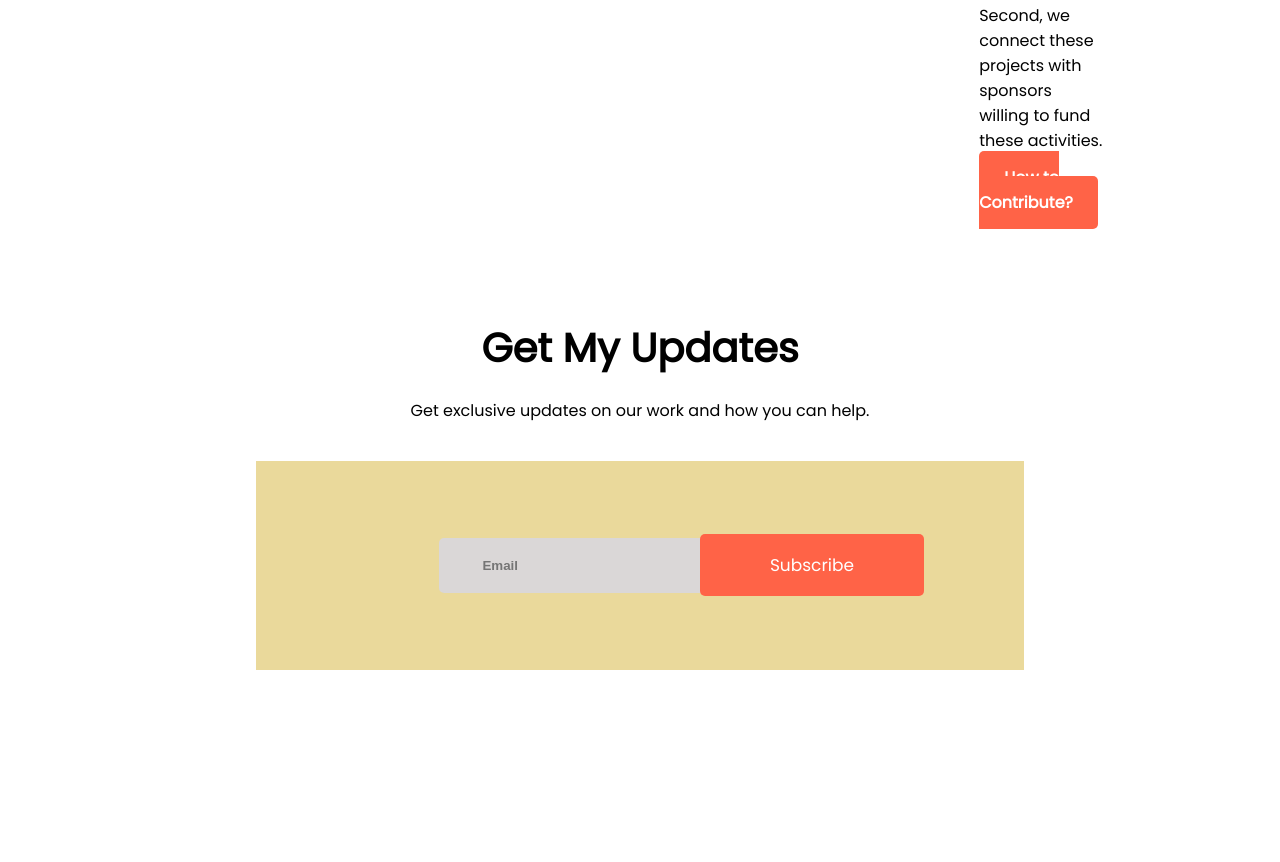
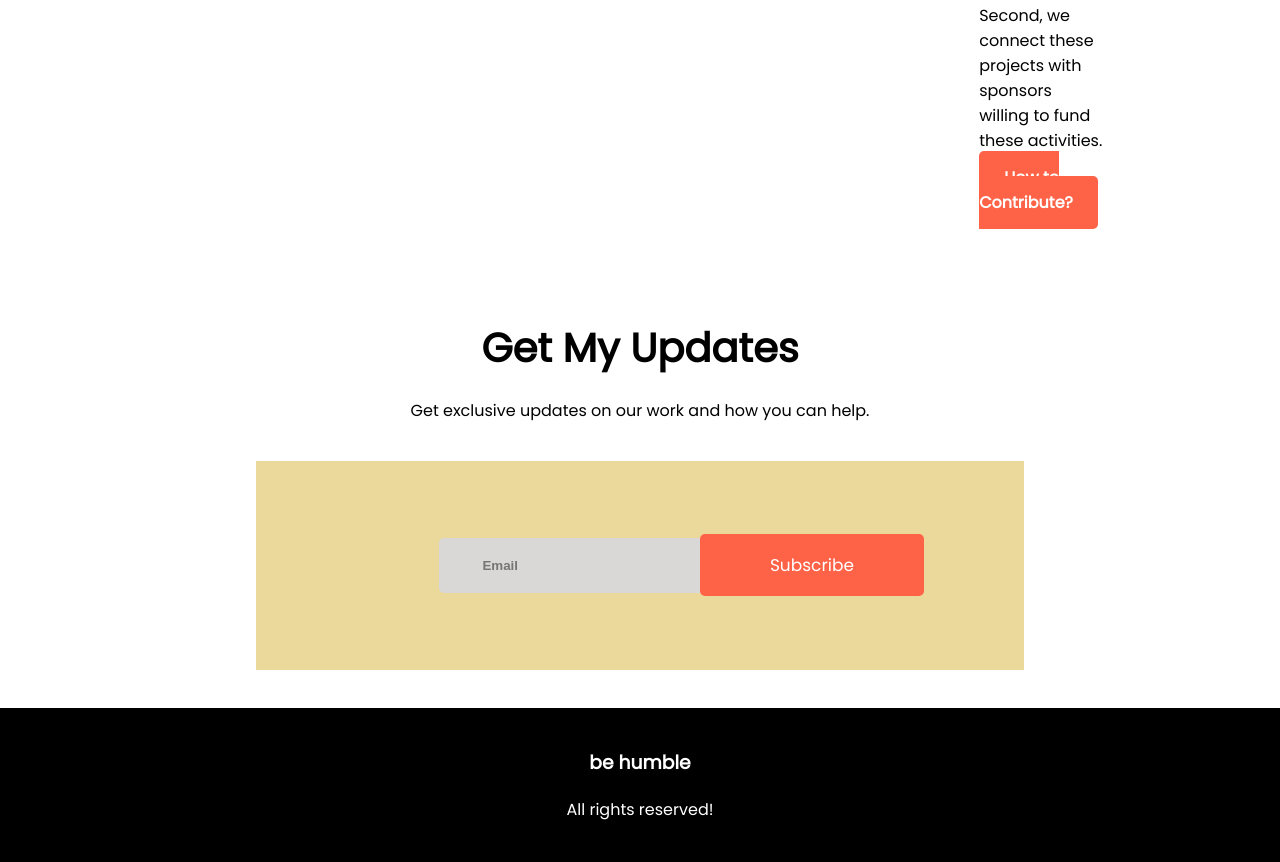
Before and after one commit to FahmidaTasmia/donate-today, a plain HTML site: page index.html in a window 1280 px wide. Shown: the part 3490-4352 px from the top of the page. Before the commit the page ends 4198 px from the top, so only its background shows below. Drawn offline with Linux system fonts and the light colour scheme.

Commit message:
footer added

```diff
--- a/index.html
+++ b/index.html
@@ -133,7 +133,10 @@
         </section>
         <!-- sign-up section end! -->
 
-
+  <footer>
+    <h3>be humble</h3>
+    <p>All rights reserved!</p>
+  </footer>
 
 </body>
 </html>
--- a/style.css
+++ b/style.css
@@ -223,3 +223,17 @@ hr{
    color: white;
    border-radius: 5px;
 }
+footer{
+    background-color: black;
+    margin-top: 10%;
+    padding: 40px;
+    margin: auto;
+    text-align: center;
+}
+footer h3{
+    color: white;
+    margin-bottom: 20px;
+}
+footer p{
+    color: white;
+}
```
